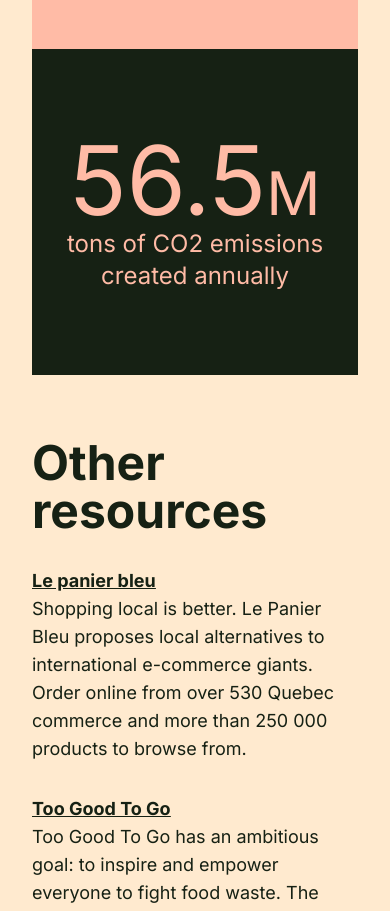
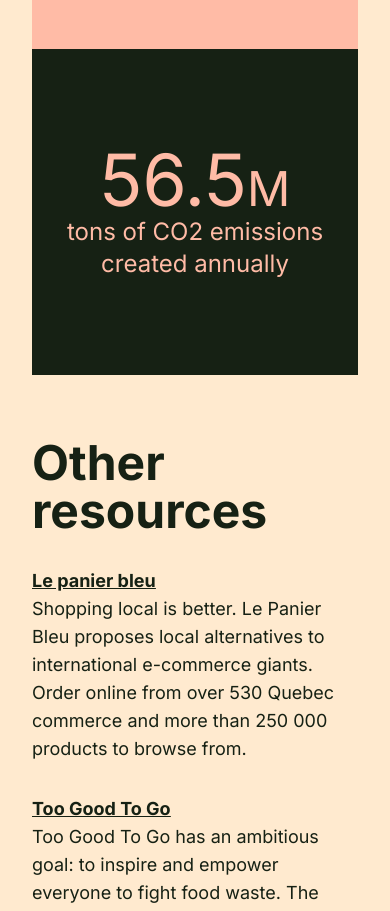
Before and after one commit to nicolegros/polyhacks-24, a Next.js app: page /about in a window 390 px wide. Shown: the part 2280-3191 px from the top of the page. Built offline with nearby package versions, Linux system fonts and the light colour scheme.

Commit message:
:lipstick: Fixed responsive in `/about`

```diff
--- a/app/about/page.tsx
+++ b/app/about/page.tsx
@@ -29,7 +29,7 @@ export default function About() {
           <span className="text-8xl">60%</span> of food waste occurs during production
         </div>
         <div className="aspect-square bg-sacramento w-full h-full md:ml-8 p-4 flex justify-center items-center flex-col text-2xl text-center text-salmon">
-          <span className="text-8xl">56.5<span className="text-6xl">M</span></span>tons of CO2 emissions created annually
+          <span className="lg:text-8xl text-7xl">56.5<span className="lg:text-6xl text-5xl">M</span></span>tons of CO2 emissions created annually
         </div>
       </div>
 
```
